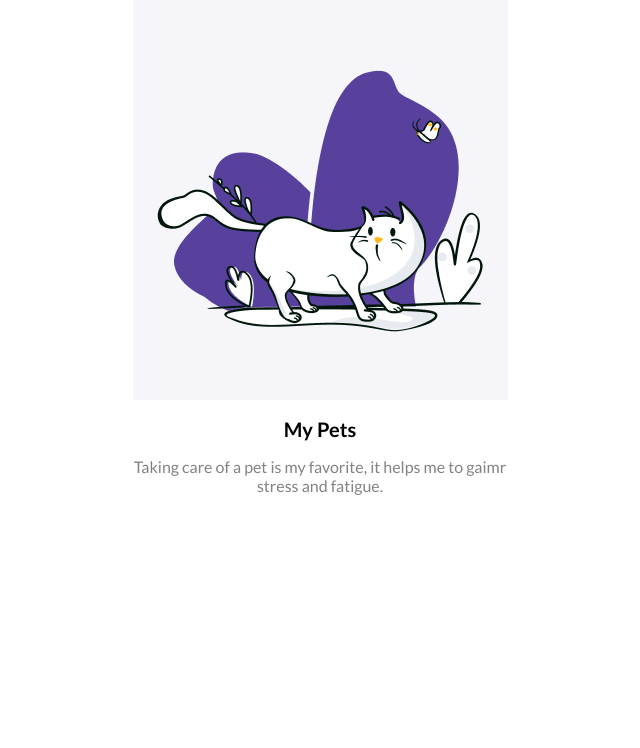
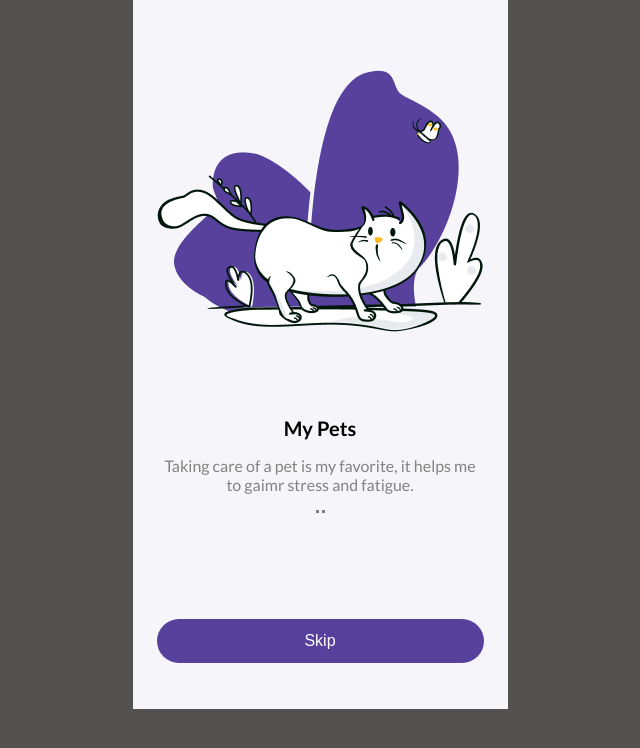
Before and after one commit to rts-cmk-wu09/framework1-mypets-maanemann, a React (Vite) app in the folder my_pet/: page / in a window 1280 px wide. Shown: the top 748 px of the page, without its empty margins (320-960 px from the left). Built offline with nearby package versions, Linux system fonts and the light colour scheme.

Commit message:
Add mere css og ufærdige prikker

```diff
--- a/my_pet/index.html
+++ b/my_pet/index.html
@@ -4,7 +4,7 @@
     <meta charset="UTF-8" />
     <link rel="icon" type="image/svg+xml" href="/vite.svg" />
     <meta name="viewport" content="width=device-width, initial-scale=1.0" />
-    <title>Vite + React</title>
+    <title>My Pet</title>
   </head>
   <body>
     <div id="root"></div>
--- a/my_pet/src/App.css
+++ b/my_pet/src/App.css
@@ -1,3 +1,4 @@
+
 /* #root {
   max-width: 1280px;
   margin: 0 auto;
--- a/my_pet/src/App.jsx
+++ b/my_pet/src/App.jsx
@@ -4,7 +4,7 @@
 import styled, { css } from "styled-components";
 import "./App.css";
 import Illustration from "./components/Illustration";
-import Intro from "./components/Intro";
+import Dialog from "./templates/dialog";
 
 
 
@@ -12,7 +12,7 @@ function App() {
   return (
     <>
       <Illustration />
-      <Intro />
+      <Dialog />
     </>
   );
 }
--- a/my_pet/src/index.css
+++ b/my_pet/src/index.css
@@ -1,13 +1,17 @@
 @import url('https://fonts.googleapis.com/css2?family=Lato:wght@400;700&display=swap');
 /* font-family: 'Lato', sans-serif; */
 
-.root {
+html {
   max-width: 375px;
   margin: 0 auto;
+  min-height: 812px;
+  background-color: rgb(83, 82, 80);
+  font-family: "Lato", sans-serif;
 }
 body {
-  max-width: 375px;
+  /* max-width: 375px; */
   margin: 0 auto;
+  background-color: #F5F5FA;
 }
 
 
--- /dev/null
+++ b/my_pet/src/templates/Dialog.jsx
@@ -0,0 +1,44 @@
+import styled from "styled-components";
+import Intro from "../components/Intro";
+
+const StyledDiv = styled.div`
+  margin: 0 1.5rem;
+`;
+const StyledBut = styled.button`
+  border: none;
+  cursor: pointer;
+  font-size: 1rem;
+  margin: 106px auto 46px auto;
+  width: 100%;
+  height: 44px;
+  border-radius: 100px;
+  background-color: #57419d;
+  color: white;
+  /* font-weight: 700; */
+`;
+const PageDots = styled.div`
+  margin: 0 auto;
+  width: fit-content;
+  display: flex;
+  gap: 3px;
+`;
+const InactDot = styled.div`
+  width: 3px;
+  height: 3px;
+  background-color: gray;
+`;
+
+const Dialog = () => {
+  return (
+    <StyledDiv>
+      <Intro />
+      <PageDots>
+        <InactDot></InactDot>
+        <InactDot></InactDot>
+      </PageDots>
+      <StyledBut>Skip</StyledBut>
+    </StyledDiv>
+  );
+};
+
+export default Dialog;
```
